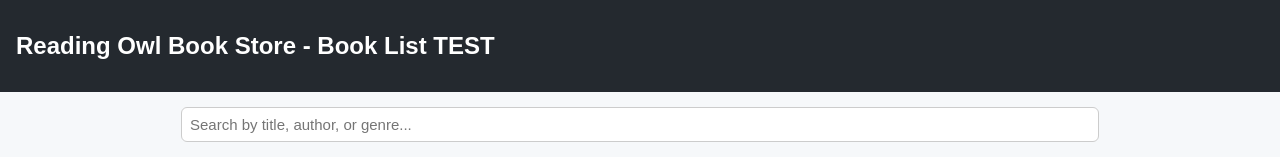
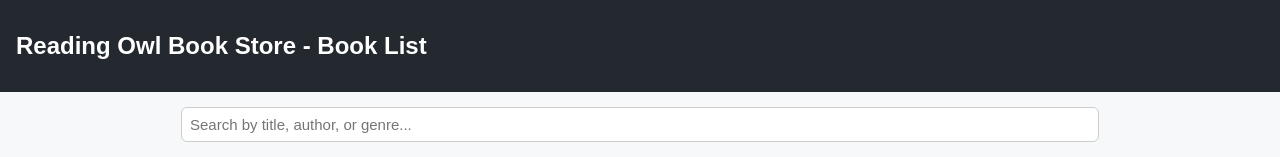
Before and after one commit to readingowlbookstore/book-list, a plain HTML site: page index.html in a window 1280 px wide. Shown: the top 157 px of the page. Drawn offline with Linux system fonts and the light colour scheme.

Commit message:
test push

```diff
--- a/index.html
+++ b/index.html
@@ -24,7 +24,7 @@
   </style>
 </head>
 <body>
-  <header><h2>Reading Owl Book Store - Book List TEST</h2></header>
+  <header><h2>Reading Owl Book Store - Book List</h2></header>
   <input type="text" id="searchInput" placeholder="Search by title, author, or genre...">
 
   <div id="status">Loading CSV data...</div>
```
